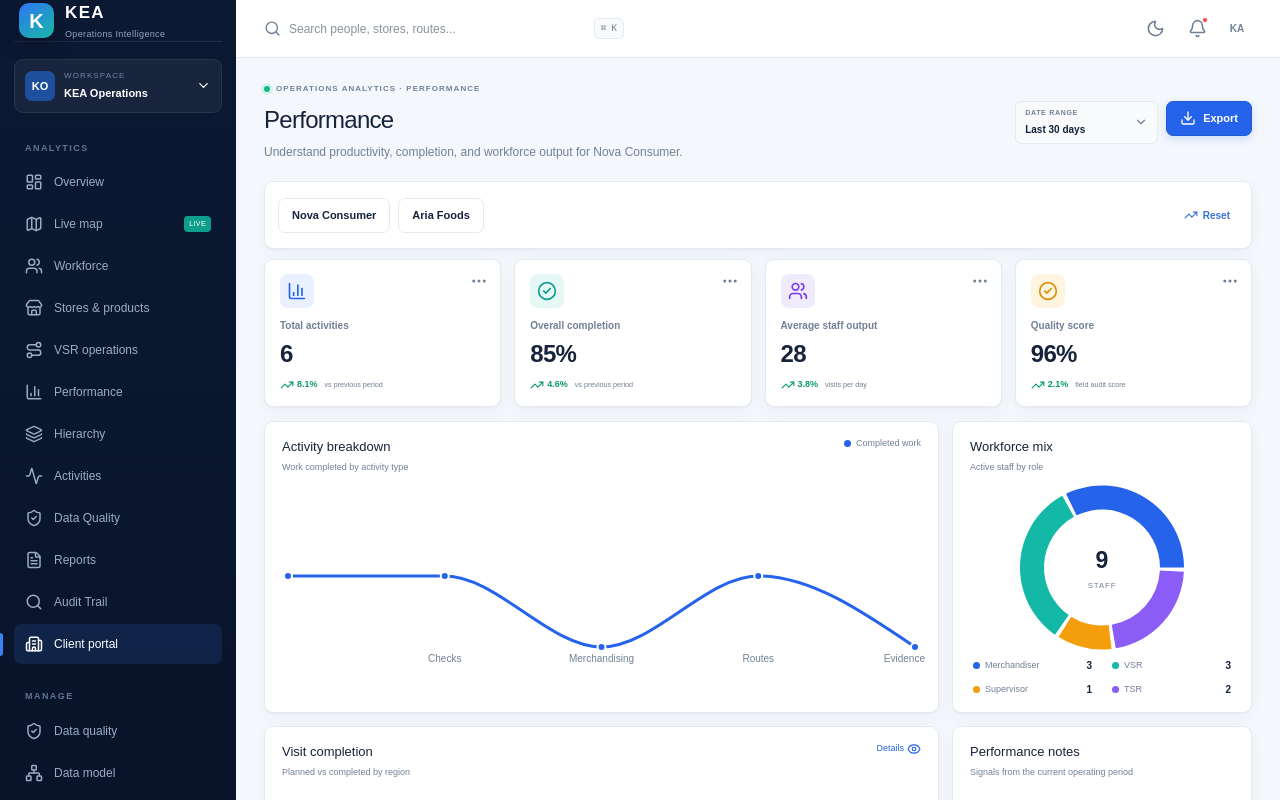
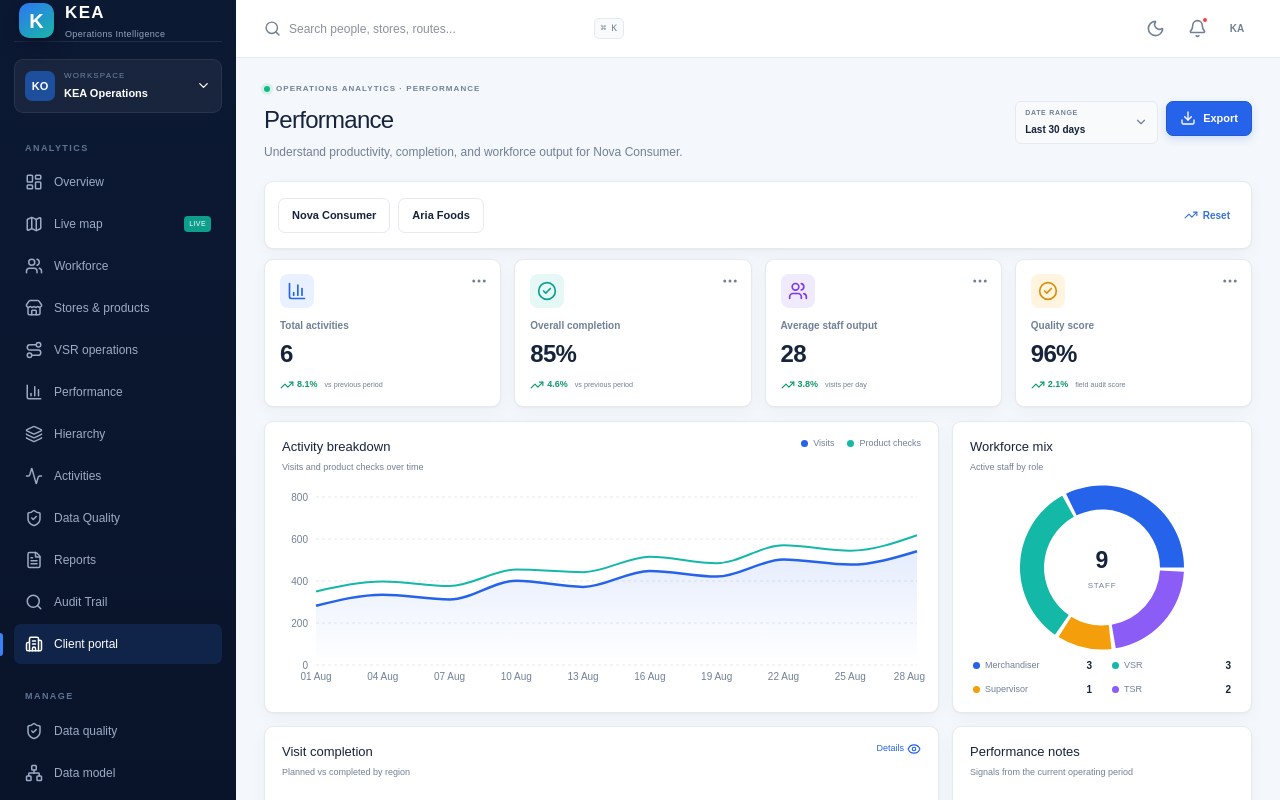
Before and after one commit to Tpsalm/kea-ops-dashboard, a Next.js app: page /client-portal in a window 1280 px wide. Shown: the top 800 px of the page. Built offline with nearby package versions, Linux system fonts and the light colour scheme.

Commit message:
Restore attached client activity chart

```diff
--- a/src/app/client-portal/page.tsx
+++ b/src/app/client-portal/page.tsx
@@ -3,10 +3,11 @@
 import { useMemo, useState } from "react";
 import dynamic from "next/dynamic";
 import { BarChart3, CheckCircle2, Download, Eye, MapPin, ShieldCheck, TrendingUp, Users, X } from "lucide-react";
-import { Bar, BarChart, CartesianGrid, Cell, Line, LineChart, Pie, PieChart, ResponsiveContainer, Tooltip, XAxis, YAxis } from "recharts";
+import { Area, AreaChart, Bar, BarChart, CartesianGrid, Cell, Pie, PieChart, ResponsiveContainer, Tooltip, XAxis, YAxis } from "recharts";
 import { AppShell } from "../../components/app-shell";
 import { KpiGrid, PageHeading, SelectBox } from "../shared";
 import { allStaff, clients, getActivitiesByClient, getProductsByClient, getStoresByClient, type Client } from "../hierarchy-data";
+import { activityData as fieldActivityData } from "../data";
 
 const OperationsMap = dynamic(() => import("../operations-map"), { ssr: false, loading: () => <div className="map-loading">Loading map...</div> });
 const colors = ["#2563eb", "#14b8a6", "#f59e0b", "#8b5cf6"];
@@ -24,7 +25,7 @@ export default function ClientPortalPage() {
   const products = useMemo(() => getProductsByClient(clientId), [clientId]);
   const activities = useMemo(() => getActivitiesByClient(clientId), [clientId]);
   const completion = average(staff.map(item => item.completion));
-  const activityBreakdown = ["Store visit", "Product check", "Merchandising", "Route completion", "Evidence upload"].map(type => ({ name: type.replace("Store visit", "Visits").replace("Product check", "Checks").replace("Route completion", "Routes").replace("Evidence upload", "Evidence"), total: activities.filter(activity => activity.type === type).length }));
+  const activityTrend = fieldActivityData;
   const workforceMix = ["Merchandiser", "VSR", "Supervisor", "TSR"].map(role => ({ name: role, value: staff.filter(item => item.role === role).length }));
   const completionByRegion = [...new Set(stores.map(store => store.region))].map(region => ({ name: region, planned: stores.filter(store => store.region === region).length + 2, completed: stores.filter(store => store.region === region && store.status === "Healthy").length + 1 }));
   const kpis = [
@@ -40,7 +41,7 @@ export default function ClientPortalPage() {
     <section className="filters" style={{ justifyContent: "space-between", marginBottom: 10 }}><div style={{ display: "flex", gap: 8, flexWrap: "wrap" }}>{clients.map(item => <button key={item.id} className={`secondary ${clientId === item.id ? "chosen" : ""}`} onClick={() => { setClientId(item.id); setSelectedPin(0); }}>{item.name}</button>)}</div><button className="reset" onClick={() => setDateRange("Last 30 days")}><TrendingUp size={14} /> Reset</button></section>
     <KpiGrid items={kpis} focus="" onFocus={label => openDetail(label, `${label}: ${kpis.find(item => item.label === label)?.value ?? "0"}.`)} />
     <section className="row charts-row client-top-row">
-      <article className="card chart-clickable" role="button" tabIndex={0} onClick={() => openDetail("Activity breakdown", `${activities.length} activities recorded for ${client.name}, grouped by operational type.`)}><div className="card-head"><div><h2>Activity breakdown</h2><p>Work completed by activity type</p></div><div className="legend"><span><i className="blue" />Completed work</span></div></div><div className="chart-wrap"><ResponsiveContainer width="100%" height="100%"><LineChart data={activityBreakdown} margin={{ top: 18, right: 10, left: 10, bottom: 18 }}><XAxis dataKey="name" tick={{ fill: "var(--muted)", fontSize: 10 }} axisLine={false} tickLine={false} /><YAxis hide allowDecimals={false} /><Tooltip /><Line type="monotone" dataKey="total" name="Activities" stroke="#2563eb" strokeWidth={3} dot={{ r: 4, fill: "#2563eb", stroke: "#fff", strokeWidth: 2 }} activeDot={{ r: 6 }} /></LineChart></ResponsiveContainer></div></article>
+      <article className="card chart-clickable" role="button" tabIndex={0} onClick={() => openDetail("Activity breakdown", `${activities.length} activities are recorded for ${client.name}. The trend shows visits and product checks across the reporting period.`)}><div className="card-head"><div><h2>Activity breakdown</h2><p>Visits and product checks over time</p></div><div className="legend"><span><i className="blue" />Visits</span><span><i className="teal" />Product checks</span></div></div><div className="chart-wrap"><ResponsiveContainer width="100%" height="100%"><AreaChart data={activityTrend} margin={{ top: 10, right: 8, left: -22, bottom: 0 }}><defs><linearGradient id="clientActivityFill" x1="0" y1="0" x2="0" y2="1"><stop offset="0%" stopColor="#2563eb" stopOpacity={.2} /><stop offset="100%" stopColor="#2563eb" stopOpacity={0} /></linearGradient></defs><CartesianGrid strokeDasharray="3 3" vertical={false} stroke="var(--line)" /><XAxis dataKey="day" axisLine={false} tickLine={false} tick={{ fill: "var(--muted)", fontSize: 10 }} /><YAxis axisLine={false} tickLine={false} tick={{ fill: "var(--muted)", fontSize: 10 }} /><Tooltip /><Area type="monotone" dataKey="checks" stroke="#14b8a6" strokeWidth={2} fill="transparent" /><Area type="monotone" dataKey="visits" stroke="#2563eb" strokeWidth={2.5} fill="url(#clientActivityFill)" /></AreaChart></ResponsiveContainer></div></article>
       <article className="card chart-clickable" role="button" tabIndex={0} onClick={() => openDetail("Workforce mix", `${staff.length} staff assigned: ${workforceMix.filter(item => item.value).map(item => `${item.value} ${item.name}`).join(", ") || "none"}.`)}><div className="card-head"><div><h2>Workforce mix</h2><p>Active staff by role</p></div></div><div className="donut-wrap"><ResponsiveContainer width="100%" height="100%"><PieChart><Pie data={workforceMix} dataKey="value" innerRadius={58} outerRadius={82} paddingAngle={3} stroke="none">{workforceMix.map((item, index) => <Cell key={item.name} fill={colors[index]} />)}</Pie><Tooltip /></PieChart></ResponsiveContainer><div className="donut-total"><strong>{staff.length}</strong><span>STAFF</span></div></div><div className="role-legend">{workforceMix.map((item, index) => <div key={item.name}><span><i style={{ background: colors[index] }} />{item.name}</span><b>{item.value}</b></div>)}</div></article>
     </section>
     <section className="row charts-row client-bottom-row">
```
